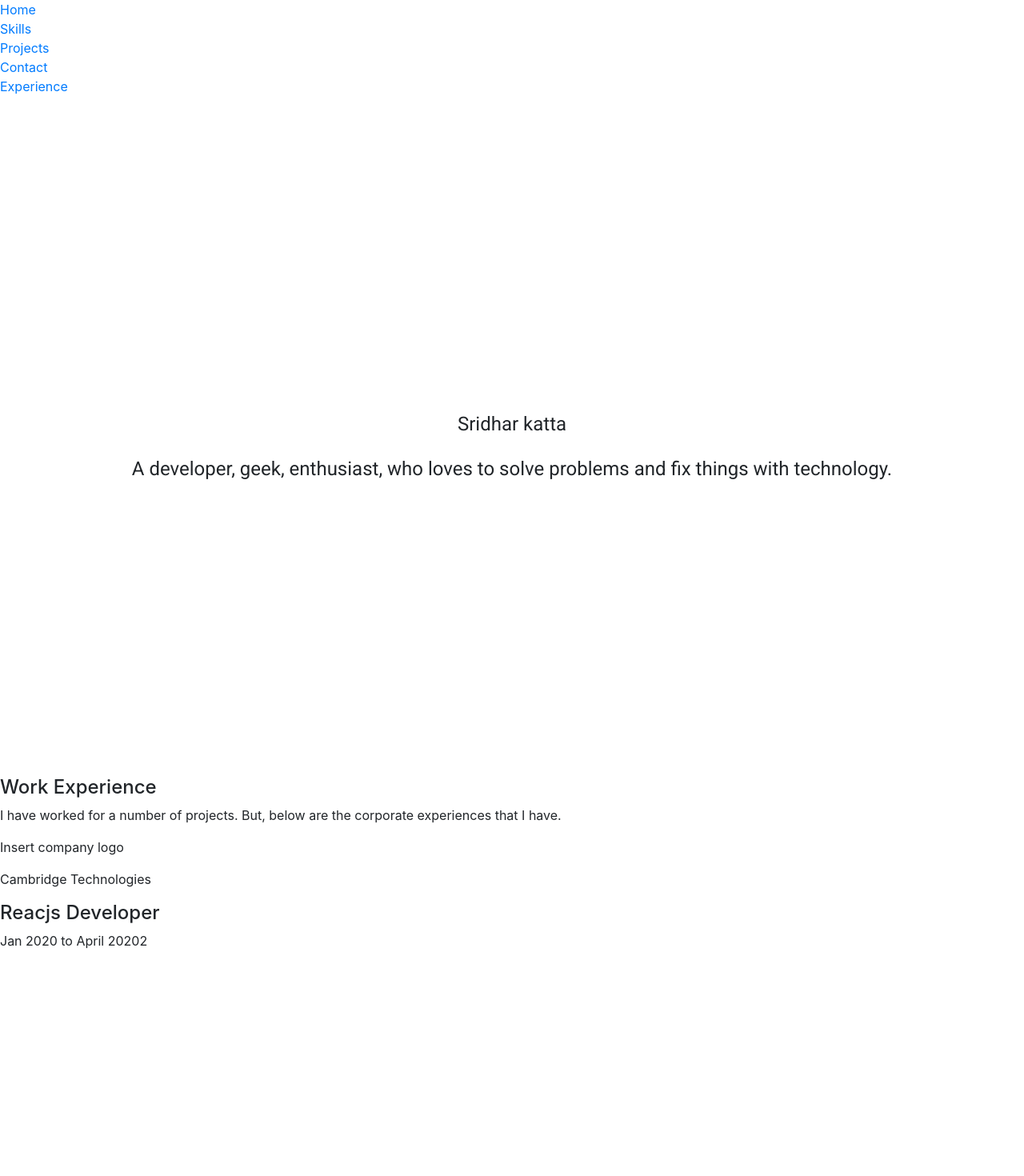
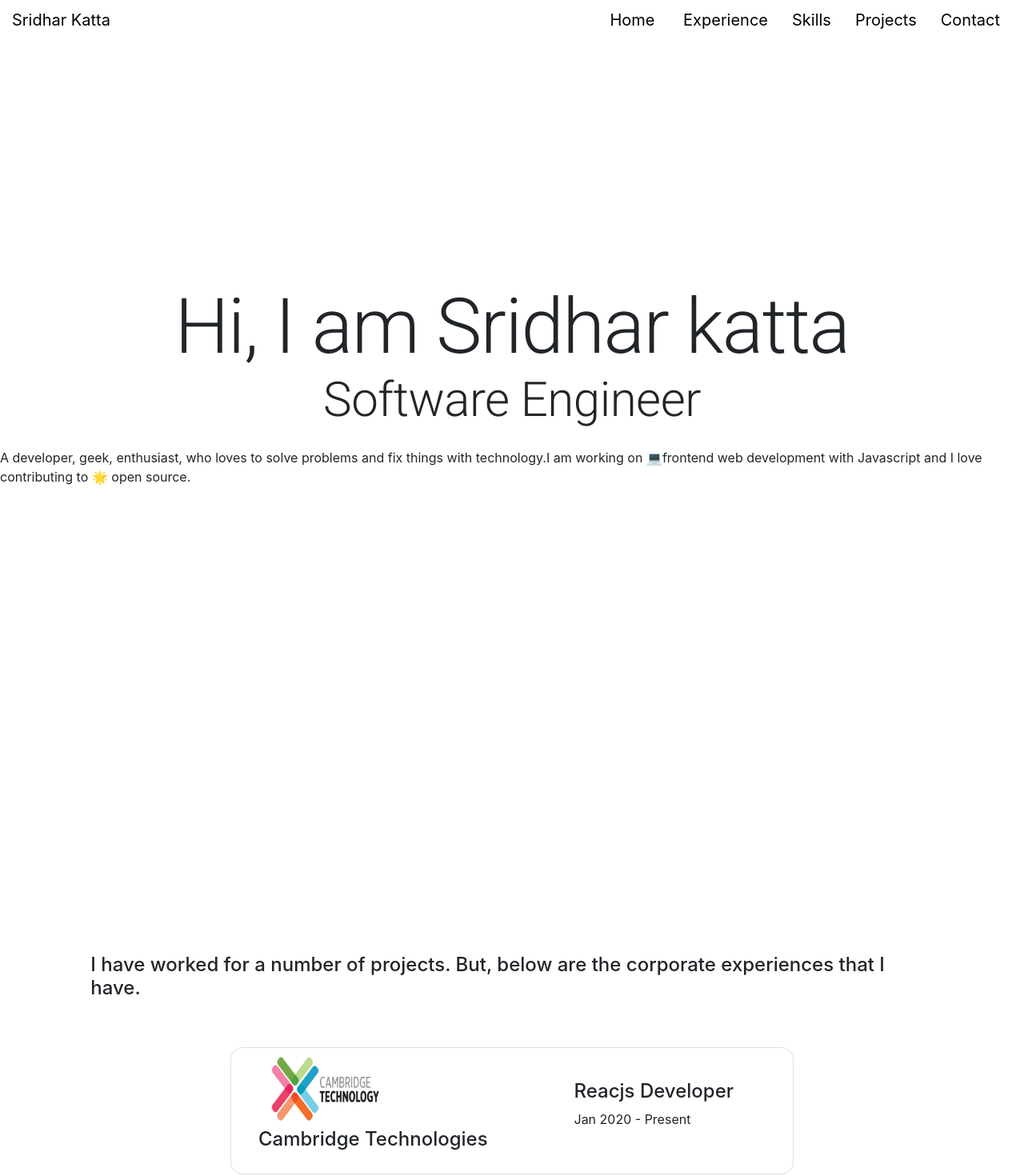
Before and after one commit to sridhar02/Personal-website, a Next.js app: page / in a window 1280 px wide. Shown: the top 1470 px of the page at 80% size. Built offline with nearby package versions, Linux system fonts and the light colour scheme.

Commit message:
all the layouts are done with necessary adjustments

```diff
--- a/pages/index.js
+++ b/pages/index.js
@@ -21,23 +21,46 @@ const useIntroStyles = makeStyles({
   },
 });
 
+const useNavbarStyles = makeStyles({
+  root: {
+    display: "flex",
+    margin: "10px auto",
+    justifyContent: "space-between",
+  },
+  rightSide: {
+    margin: "0 15px",
+    textDecoration: "None",
+    color: "black",
+    fontSize: "20px",
+  },
+  main: {
+    display: "flex",
+    justifyContent: "end",
+  },
+});
 function Navabar() {
+  const classes = useNavbarStyles();
   return (
-    <div>
-      <div>
-        <a href="/">Home </a>
-      </div>
-      <div>
-        <a href="#skills">Skills</a>
-      </div>
-      <div>
-        <a href="#Projects">Projects</a>
-      </div>
-      <div>
-        <a href="#Contact">Contact</a>
-      </div>
-      <div>
-        <a href="#Experience">Experience</a>
+    <div className={classes.root}>
+      <a href="/" className={classes.rightSide}>
+        Sridhar Katta
+      </a>
+      <div className={classes.rightSide}>
+        <a href="#Home" className={classes.rightSide}>
+          Home{" "}
+        </a>
+        <a href="#Experience" className={classes.rightSide}>
+          Experience
+        </a>
+        <a href="#skills" className={classes.rightSide}>
+          Skills
+        </a>
+        <a href="#Projects" className={classes.rightSide}>
+          Projects
+        </a>
+        <a href="#Contact" className={classes.rightSide}>
+          Contact
+        </a>
       </div>
     </div>
   );
@@ -46,31 +69,16 @@ function Navabar() {
 function Intro() {
   const classes = useIntroStyles();
   return (
-    <div className={classes.maincontent}>
-      <Typography variant="h5">Sridhar katta</Typography>
+    <div className={classes.maincontent} id="Home">
+      <Typography variant="h1">Hi, I am Sridhar katta</Typography>
+      <Typography variant="h2">Software Engineer</Typography>
       <br />
-      <Typography variant="h5">
+      <p>
         A developer, geek, enthusiast, who loves to solve problems and fix
-        things with technology.
-      </Typography>
+        things with technology.I am working on 💻frontend web development with
+        Javascript and I love contributing to 🌟 open source.
+      </p>
       <br />
-    </div>
-  );
-}
-
-const useAboutStyles = makeStyles({});
-
-function AboutMe() {
-  const classes = useAboutStyles();
-  return (
-    <div id="AboutMe">
-      <Typography variant="h5">What I hope to do</Typography>
-      <Typography>
-        My mission as a developer is to contribute to applications that empower
-        and improve lives. I believe that through code we can make the world a
-        better place by building products that empower communities. Yes, let's
-        change the world together!
-      </Typography>
     </div>
   );
 }
@@ -78,6 +86,33 @@ function AboutMe() {
 const useEXperienceStyles = makeStyles({
   root: {
     minHeight: "100vh",
+    margin: "auto 0px",
+    display: "flex",
+    flexDirection: "column",
+    justifyContent: "center",
+    alignItems: "center",
+    padding: "3.332rem",
+  },
+  mainSection: {
+    border: "1px solid #ddd",
+    borderRadius: "15px",
+    width: "60%",
+    display: "flex",
+    justifyContent: "space-around",
+  },
+  image: {
+    width: "170px",
+    height: "100px",
+    // margin: "20px",
+  },
+  subSection: {
+    margin: "40px",
+  },
+  title: {
+    display: "flex",
+    justifyContent: "center",
+    alignItems: "center ",
+    margin: "60px",
   },
 });
 
@@ -85,17 +120,22 @@ function Experience() {
   const classes = useEXperienceStyles();
   return (
     <div id="Experience" className={classes.root}>
-      <h4>Work Experience</h4>
-      <p>
+      <h4 className={classes.title}>
         I have worked for a number of projects. But, below are the corporate
         experiences that I have.
-      </p>
-      <div>
-        <p>Insert company logo </p>
-        <p>Cambridge Technologies</p>
+      </h4>
+      <div className={classes.mainSection}>
         <div>
+          <img
+            src="CTE-Logo.png"
+            alt="Company Logo"
+            className={classes.image}
+          />
+          <h4>Cambridge Technologies</h4>
+        </div>
+        <div className={classes.subSection}>
           <h4>Reacjs Developer</h4>
-          <p>Jan 2020 to April 20202</p>
+          <p>Jan 2020 - Present</p>
         </div>
       </div>
     </div>
```
Also changed, not shown: public/CTE-Logo.png (added).
